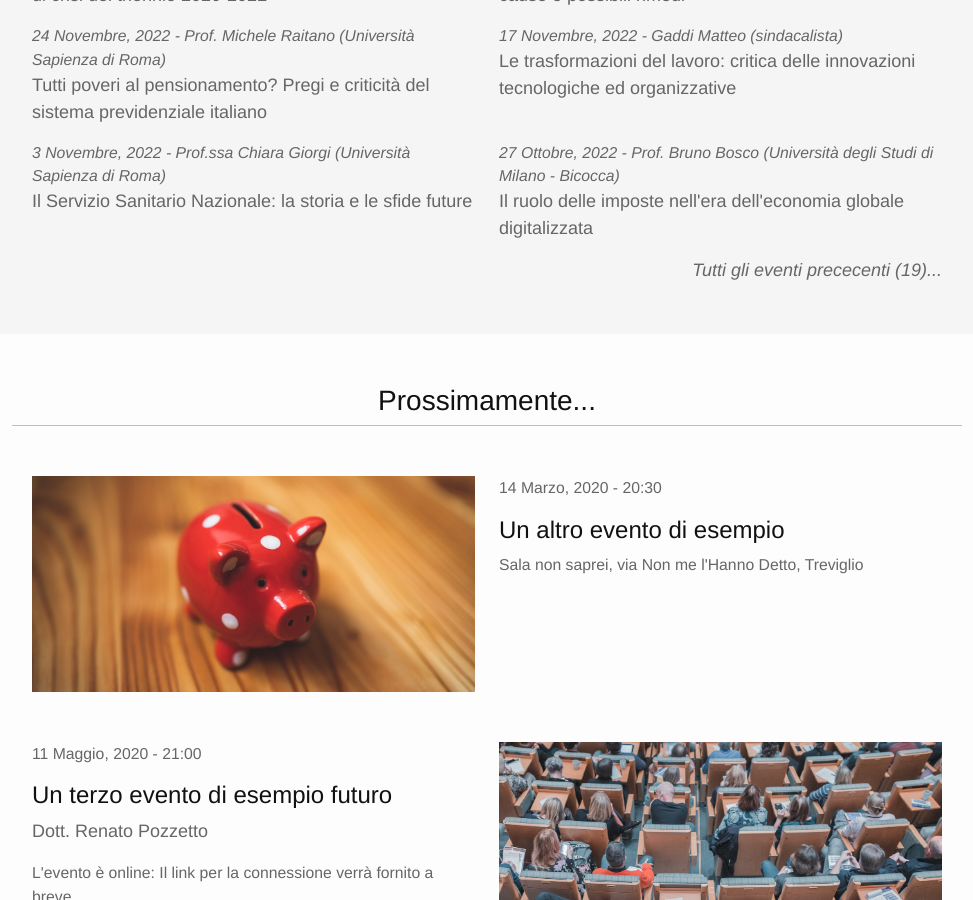
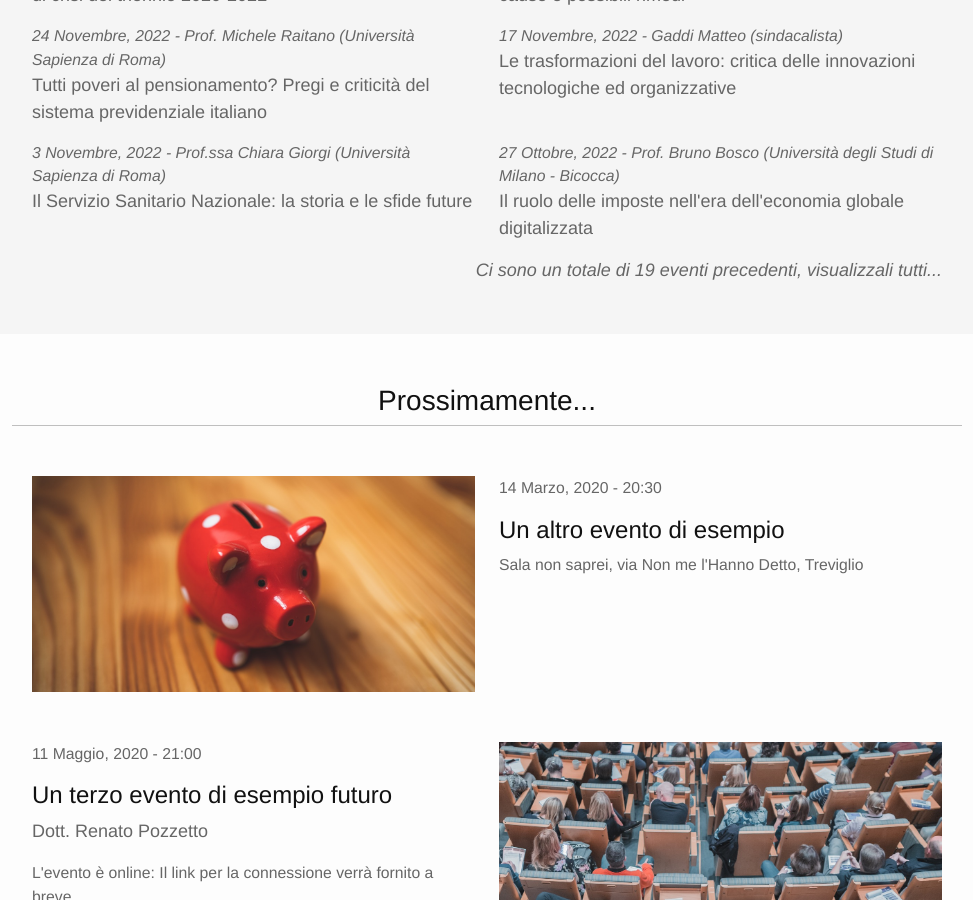
Before and after one commit to Risorse-Associazione-Culturale/risorse-associazione-culturale.github.io, a Jekyll site: the page built from index.html, in a window 1280 px wide and 900 px high, scrolled down 1417 px. Shown: the whole window, without its empty margins (153-1126 px from the left). Built offline with Jekyll 4.4.1, drawn with Linux system fonts in a browser that asks for light colours; nearby versions of some CDN libraries.

Commit message:
Improve link text

```diff
--- a/index.html
+++ b/index.html
@@ -81,8 +81,7 @@ title: "Associazione RISORSE"
           {% endif %}
           {% endfor %}
           <div class="row all-past-events">
-            <a href="{{ "/eventi/archivio" | prepend: site.baseurl }}">Tutti gli eventi prececenti ({{ recent_events_len }})...
-            </a>
+            <a href="{{ "/eventi/archivio" | prepend: site.baseurl }}">Ci sono un totale di {{ recent_events_len }} eventi precedenti, visualizzali tutti...</a>
           </div>
       </div>
     </div>
```
